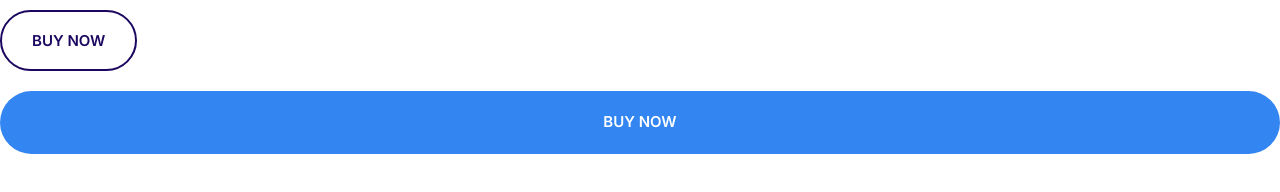
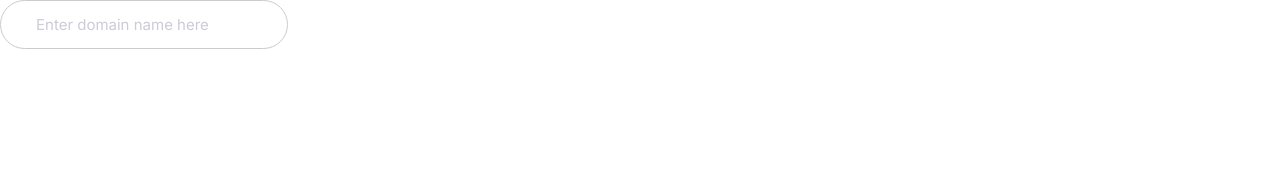
Before and after one commit to nicudoran/html_css_training, a plain HTML site: page index.html in a window 1280 px wide. Drawn offline with Linux system fonts and the light colour scheme.

Commit message:
Define input components

```diff
--- a/css/styles.css
+++ b/css/styles.css
@@ -200,3 +200,20 @@ a {
     font-size: 1.5rem;
   }
 }
+/* Inputs */
+.input {
+  border-radius: 30px;
+  border: 1px solid #ccc;
+  color: var(--color-headings);
+  font-size: 2rem;
+  outline: 0;
+  padding: 1.5rem 3.5rem;
+}
+::placeholder {
+  color: #cdcbd7;
+}
+@media screen and (min-width: 1024px) {
+  .input {
+    font-size: 1.5rem;
+  }
+}
--- a/index.html
+++ b/index.html
@@ -14,8 +14,7 @@
 </head>
 
 <body>
-    <button class="btn  btn--secondary btn--outline">BUY NOW</button>
-    <a href="#" class="btn  btn--primary btn--block">BUY NOW</a>
+    <input type="text" class="input" placeholder="Enter domain name here">
 </body>
 
 </html>
```
Also changed, not shown: components/inputs.html (added, +1 -0 lines).
